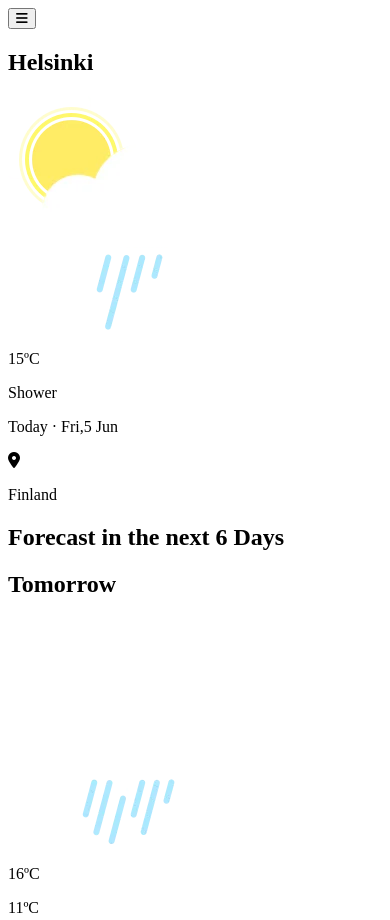
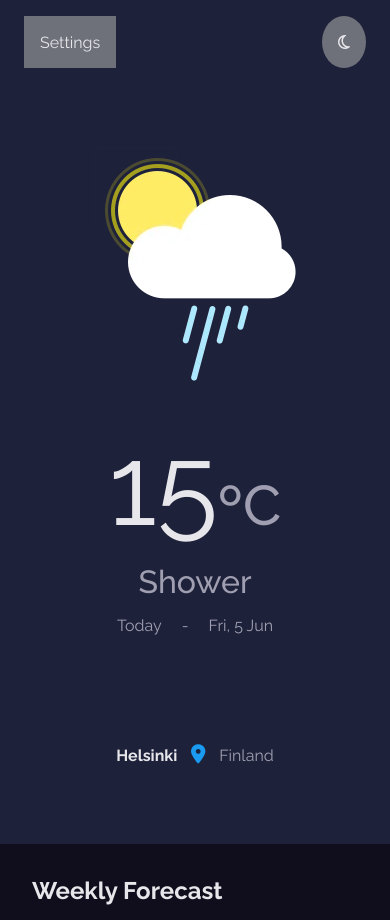
Before and after one commit to JuanDelgado1110/WeatherApp, a website: page index.html in a window 390 px wide. Shown: the top 920 px of the page. Drawn offline with Linux system fonts and the light colour scheme.

Commit message:
feat: Mobile styles
SCSS files sorted in more folders

```diff
--- a/index.html
+++ b/index.html
@@ -5,24 +5,28 @@
 		<title>Weather App</title>
 		<meta name="viewport" content="width=device-width, initial-scale=1.0" />
 
-		<link rel="shortcut icon" href="./src/assets/images/devchallenges-favicon.png" type="image/x-icon" />
+		<link rel="shortcut icon" href="./src/assets/images/favicon.png" type="image/x-icon" />
+
+		<link rel="preconnect" href="https://fonts.googleapis.com" />
+		<link rel="preconnect" href="https://fonts.gstatic.com" crossorigin />
+		<link href="https://fonts.googleapis.com/css2?family=Raleway:wght@400;500;700&display=swap" rel="stylesheet" />
 
 		<script src="https://kit.fontawesome.com/a644a7e046.js" crossorigin="anonymous"></script>
+
+		<link rel="stylesheet" href="./src/css/styles.css" />
 	</head>
 
 	<!-- TODO make light and dark themes -->
 	<body>
-		<div id="app">
+		<div id="root">
 			<div class="fixedContent">
 				<div class="menuContainer">
-					<button class="menu__button">
-						<i class="fas fa-bars"></i>
-					</button>
+					<button class="button menuContainer__button">Settings</button>
+
+					<button class="button button--circle menuContainer__button"><i class="far fa-moon"></i></button>
 				</div>
 
 				<article class="todayWeather">
-					<h1 class="todayWeather__city">Helsinki</h1>
-
 					<div class="todayWeather__imageContainer">
 						<img src="./src/assets/images/icons/Shower.webp" alt="weather status description image" class="todayWeather__image" />
 					</div>
@@ -30,11 +34,15 @@
 					<div class="todayWeather__info">
 						<p class="todayWeather__temperature">15<span class="todayWeather__temperature--unitType">ºC</span></p>
 						<p class="todayWeather__weatherStatus">Shower</p>
-						<p class="todayWeather__date">Today · Fri,5 Jun</p>
+						<p class="todayWeather__date">
+							<span class="todayWeather__date--day">Today </span> -
+							<span class="todayWeather__date--fullDate">Fri, 5 Jun</span>
+						</p>
 					</div>
 
 					<div class="todayWeather__location">
-						<i class="fas fa-map-marker-alt"></i>
+						<h1 class="todayWeather__city">Helsinki</h1>
+						<i class="fas fa-map-marker-alt todayWeather__locationIcon"></i>
 						<p class="todayWeather__country">Finland</p>
 					</div>
 				</article>
@@ -42,7 +50,7 @@
 
 			<main class="pageContent">
 				<section class="weatherForecastContainer">
-					<h2>Forecast in the next 6 Days</h2>
+					<h2 class="weatherForecastContainer__title">Weekly Forecast</h2>
 
 					<div class="weatherForecast">
 						<h2 class="weatherForecast__date">Tomorrow</h2>
@@ -116,29 +124,30 @@
 
 					<div class="weatherHighlights__container">
 						<h3 class="weatherHighlights__subTitle">Wind status</h3>
-						<p class="weatherHighlights__info">7 mph</p>
+						<p class="weatherHighlights__statistic">7<span class="weatherHighlights__statistic--unitType">mph</span></p>
 						<!--TODO icon with the direction of the wind -->
 					</div>
 
 					<div class="weatherHighlights__container">
 						<h3 class="weatherHighlights__subTitle">Humidity</h3>
-						<p class="weatherHighlights__info">84%</p>
+						<p class="weatherHighlights__statistic">84<span class="weatherHighlights__statistic--unitType">%</span></p>
 						<!--TODO Progres bar -->
 					</div>
 
 					<div class="weatherHighlights__container">
 						<h3 class="weatherHighlights__subTitle">Visibility</h3>
-						<p class="weatherHighlights__info">6,4 miles</p>
+						<p class="weatherHighlights__statistic">6,4 <span class="weatherHighlights__statistic--unitType">miles</span></p>
 					</div>
 
 					<div class="weatherHighlights__container">
 						<h3 class="weatherHighlights__subTitle">Air Pressure</h3>
-						<p class="weatherHighlights__info">998 mb</p>
+						<p class="weatherHighlights__statistic">998 <span class="weatherHighlights__statistic--unitType">mb</span></p>
 					</div>
 				</section>
 			</main>
 
 			<footer class="copyright">
+				<!-- TODO in a tag put github link -->
 				<p class="copyright__author">create by <a href="#" class="copyright__link">username</a> - devchallenges.io</p>
 			</footer>
 		</div>
--- a/package.json
+++ b/package.json
@@ -4,7 +4,7 @@
 	"description": "",
 	"main": "index.js",
 	"scripts": {
-    "test": "echo \"Error: no test specified\" && exit 1"
+		"dev": "servor --reload"
 	},
 	"repository": {
 		"type": "git",
--- a/src/sass/base/_tags.scss
+++ b/src/sass/base/_tags.scss
@@ -0,0 +1,27 @@
+* {
+	box-sizing: border-box;
+}
+
+body {
+	margin: 0;
+	font-size: 16px;
+	font-family: var(--body-fontFamily);
+}
+
+a {
+	text-decoration: none;
+	color: inherit;
+}
+
+li {
+	list-style: none;
+}
+
+ul {
+	padding: 0;
+}
+
+input,
+button {
+	font-family: inherit;
+}
--- /dev/null
+++ b/src/sass/components/_buttons.scss
@@ -0,0 +1,8 @@
+.button {
+	border: none;
+	outline: none;
+
+	&--circle {
+		border-radius: 100%;
+	}
+}
--- /dev/null
+++ b/src/sass/components/_today-weather.scss
@@ -0,0 +1,79 @@
+.todayWeather {
+	display: flex;
+	flex-direction: column;
+	justify-content: space-evenly;
+
+	&__imageContainer {
+		width: 75%;
+		// height: 217px;
+		margin: 0 auto;
+
+		// TODO fix the image
+		// background-image: url(../assets/images/Cloud-background.webp);
+		// background-repeat: no-repeat;
+		// background-size: 100%;
+	}
+
+	&__image {
+		max-width: 100%;
+		// max-height: 100%;
+		display: block;
+		margin-left: auto;
+		margin-right: auto;
+	}
+
+	&__info {
+		margin-bottom: 3em;
+		text-align: center;
+	}
+
+	&__temperature {
+		margin: 0;
+		font-size: 7rem;
+		line-height: 0.75em;
+		color: var(--text-color-light);
+
+		&--unitType {
+			font-size: 3.5rem;
+			font-weight: 500;
+			color: var(--text-color);
+		}
+	}
+
+	&__weatherStatus {
+		margin: 0.5em 0;
+		font-size: 2rem;
+		font-weight: 500;
+		color: var(--text-color);
+	}
+
+	&__date {
+		width: 40%;
+		margin: 0 auto;
+		display: flex;
+		justify-content: space-between;
+		color: var(--text-color);
+	}
+
+	&__location {
+		margin-bottom: 1em;
+		text-align: center;
+
+		&Icon {
+			margin: 0 0.5em;
+			font-size: 1.2rem;
+			color: #1a9af0;
+		}
+	}
+
+	&__city {
+		display: inline;
+		font-size: 1rem;
+		color: var(--text-color-light);
+	}
+
+	&__country {
+		display: inline;
+		color: var(--text-color);
+	}
+}
--- a/src/sass/config/_variables.scss
+++ b/src/sass/config/_variables.scss
@@ -0,0 +1,15 @@
+:root {
+	--bg-color-primary: #1e213a;
+	--bg-color-secundary: #100e1d;
+
+	--color-progressBar: #ffec65;
+
+	--color-buttonsBg-primary: #6e707a;
+	--color-buttonsbg-secudary: #3c47e9;
+
+	--text-color: #a09fb1;
+	--text-color-light: #e7e7eb;
+	--text-color-dark: #88869d;
+
+	--body-fontFamily: "Raleway", sans-serif;
+}
--- /dev/null
+++ b/src/sass/layout/footer/_copyright.scss
@@ -0,0 +1,13 @@
+.copyright {
+	text-align: center;
+	background-color: var(--bg-color-secundary);
+
+	&__author {
+		margin: 0;
+		color: var(--text-color-light);
+	}
+
+	&__link {
+		color: var(--color-progressBar);
+	}
+}
--- /dev/null
+++ b/src/sass/layout/header/_fixed-content.scss
@@ -0,0 +1,6 @@
+.fixedContent {
+	height: 100vh;
+	display: grid;
+	grid-template-rows: 10% 1fr;
+	background-color: var(--bg-color-primary);
+}
--- /dev/null
+++ b/src/sass/layout/header/_menu-container.scss
@@ -0,0 +1,12 @@
+.menuContainer {
+	display: flex;
+	justify-content: space-between;
+	padding: 1em 1.5em;
+
+	&__button {
+		padding: 0.5em 1em;
+		font-size: 1rem;
+		background-color: var(--color-buttonsBg-primary);
+		color: var(--text-color-light);
+	}
+}
--- /dev/null
+++ b/src/sass/layout/main/_page-content.scss
@@ -0,0 +1,4 @@
+.pageContent {
+	padding: 2em;
+	background-color: var(--bg-color-secundary);
+}
--- /dev/null
+++ b/src/sass/layout/main/_weather-forecast-container.scss
@@ -0,0 +1,12 @@
+.weatherForecastContainer {
+	margin-bottom: 2em;
+	display: grid;
+	grid-template-columns: repeat(2, 1fr);
+	gap: 20px;
+
+	&__title {
+		margin: 0;
+		grid-column: 1 / 3;
+		color: var(--text-color-light);
+	}
+}
--- /dev/null
+++ b/src/sass/layout/main/_weather-forecast.scss
@@ -0,0 +1,40 @@
+.weatherForecast {
+	background-color: var(--bg-color-primary);
+
+	&__date {
+		margin: 0.6em 0;
+		font-size: 1.1rem;
+		text-align: center;
+		color: var(--text-color-light);
+	}
+
+	&__imageContainer {
+		width: 100%;
+		min-height: 130px;
+	}
+
+	&__image {
+		max-width: 70%;
+		// max-height: 70%;
+		margin: 0 auto;
+		display: block;
+	}
+
+	&__temperature {
+		display: flex;
+		justify-content: space-evenly;
+
+		&--min,
+		&--max {
+			margin-top: 0;
+		}
+
+		&--min {
+			color: var(--text-color);
+		}
+
+		&--max {
+			color: var(--text-color-light);
+		}
+	}
+}
--- /dev/null
+++ b/src/sass/layout/main/_weather-highlights.scss
@@ -0,0 +1,34 @@
+.weatherHighlights {
+	display: grid;
+	gap: 20px;
+
+	&__title {
+		margin: 0;
+		color: var(--text-color-light);
+	}
+
+	&__container {
+		text-align: center;
+		background-color: var(--bg-color-primary);
+	}
+
+	&__subTitle {
+		font-weight: 500;
+		color: var(--text-color-light);
+	}
+
+	&__statistic {
+		margin-top: 0;
+		margin-bottom: 0.5em;
+		font-size: 3rem;
+		font-weight: 700;
+		line-height: 0.8em;
+		color: var(--text-color-light);
+
+		&--unitType {
+			font-weight: 500;
+			font-size: 1.5rem;
+			display: inline-block;
+		}
+	}
+}
--- /dev/null
+++ b/src/sass/styles.scss
@@ -0,0 +1,25 @@
+// Config
+
+@import "./config/_variables.scss";
+
+// Base
+
+@import "./base/_tags.scss";
+
+// Components
+
+@import "./components/_buttons.scss";
+
+@import "./components/_today-weather.scss";
+
+// Layout
+
+@import "./layout/header/_menu-container.scss";
+@import "./layout/header/_fixed-content.scss";
+
+@import "./layout/main/_page-content.scss";
+@import "./layout/main/_weather-forecast-container.scss";
+@import "./layout/main/_weather-forecast.scss";
+@import "./layout/main/_weather-highlights.scss";
+
+@import "./layout/footer/_copyright.scss";
```
Also changed, not shown: src/css/styles.css, src/sass/index.scss (deleted). Lines whose indentation alone changed are shown as unchanged.
